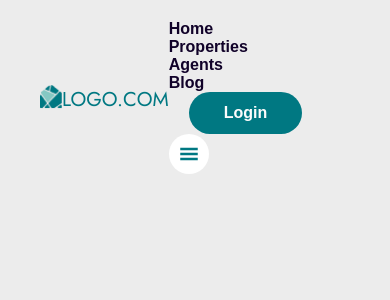
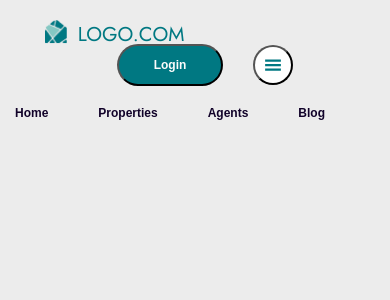
Before and after one commit to maliha991/grid-template, a React (Create React App) app: page / in a window 390 px wide. Shown: the top 300 px of the page. Built offline with nearby package versions, Linux system fonts and the light colour scheme.

Commit message:
add responsive nav

```diff
--- a/src/components/Nav.css
+++ b/src/components/Nav.css
@@ -9,6 +9,7 @@
 	justify-content: space-around;
 	width: 149.69px;
 	height: 24px;
+	margin-right: auto;
 }
 
 .logo h1 {
@@ -16,7 +17,8 @@
 	color: #007882;
 }
 
-button {
+.pages {
+	margin-right: 5rem;
 	border: none;
 	font-size: 16px;
 	color: #110229;
@@ -26,18 +28,9 @@ button {
 	transition: all 0.25s ease;
 }
 
-.pages {
-	margin-right: 5rem;
-}
-
-.pages:hover {
-	background: #007882;
-	color: white;
-	padding: 1.2rem 3.5rem;
-	border-radius: 500px;
-}
-
 #login {
+	font-size: 16px;
+	font-weight: bold;
 	margin-left: 2rem;
 	margin-right: 3rem;
 	padding: 1.2rem 3.5rem;
@@ -58,3 +51,24 @@ button {
 	border-radius: 50%;
 	background: #ffffff;
 }
+
+@media screen and (max-width: 932px) {
+	.pages,
+	#login {
+		font-size: 12px;
+	}
+
+	.nav-bar {
+		flex-wrap: wrap;
+		justify-content: center;
+		align-content: center;
+	}
+}
+
+@media screen and (max-width: 700px) {
+	.buttons {
+		margin-top: 2rem;
+		display: flex;
+		order: 3;
+	}
+}
--- a/src/components/Nav.jsx
+++ b/src/components/Nav.jsx
@@ -18,12 +18,14 @@ const Nav = () => {
 				<button className="pages">Properties</button>
 				<button className="pages">Agents</button>
 				<button className="pages">Blog</button>
+			</div>
 
+			<div className="menu">
 				<button id="login">Login</button>
 				<button id="hamburger">
 					<GiHamburgerMenu
 						style={{
-							"font-size": "2rem",
+							"font-size": "1.8rem",
 							color: "#007882",
 							"vertical-align": "middle",
 						}}
```
